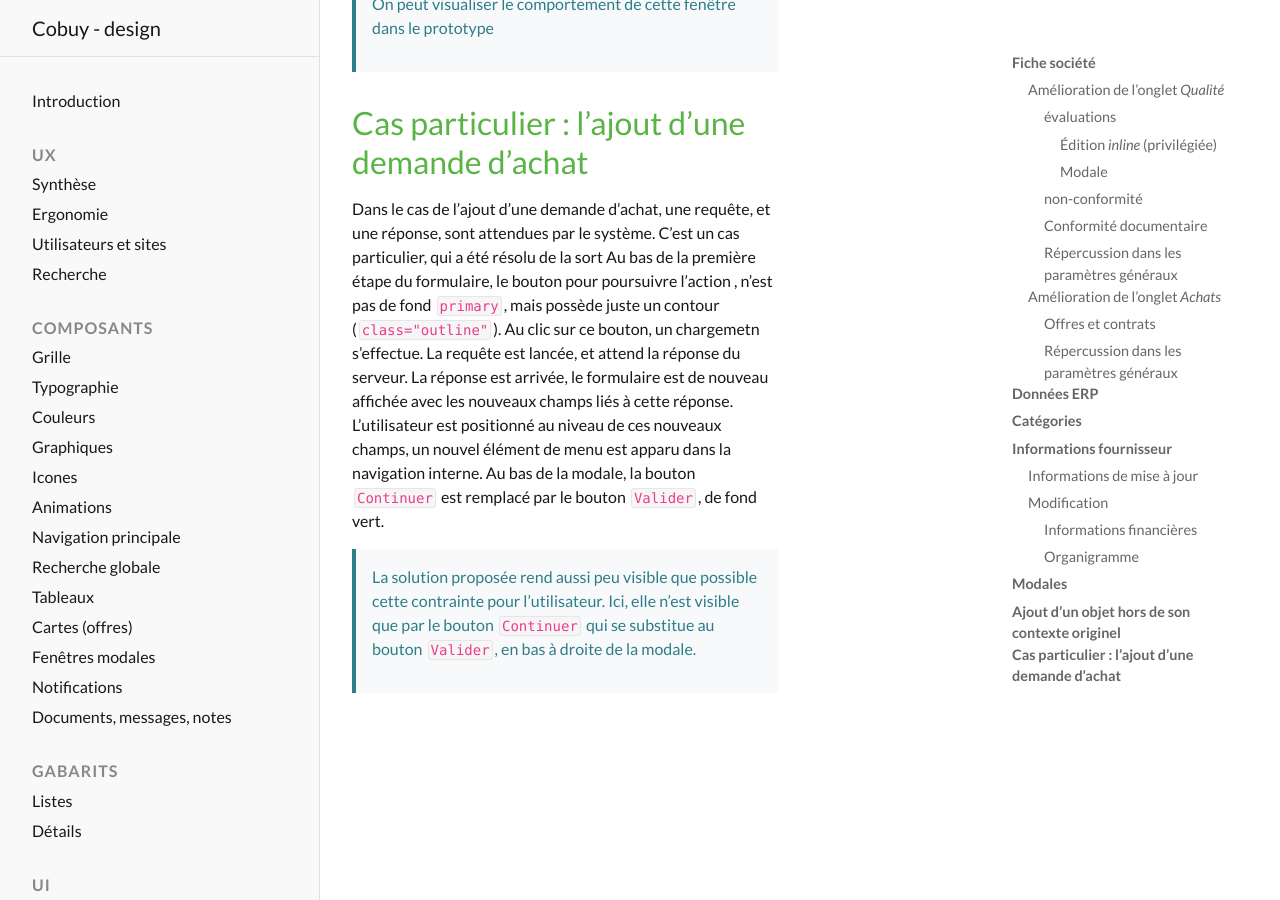
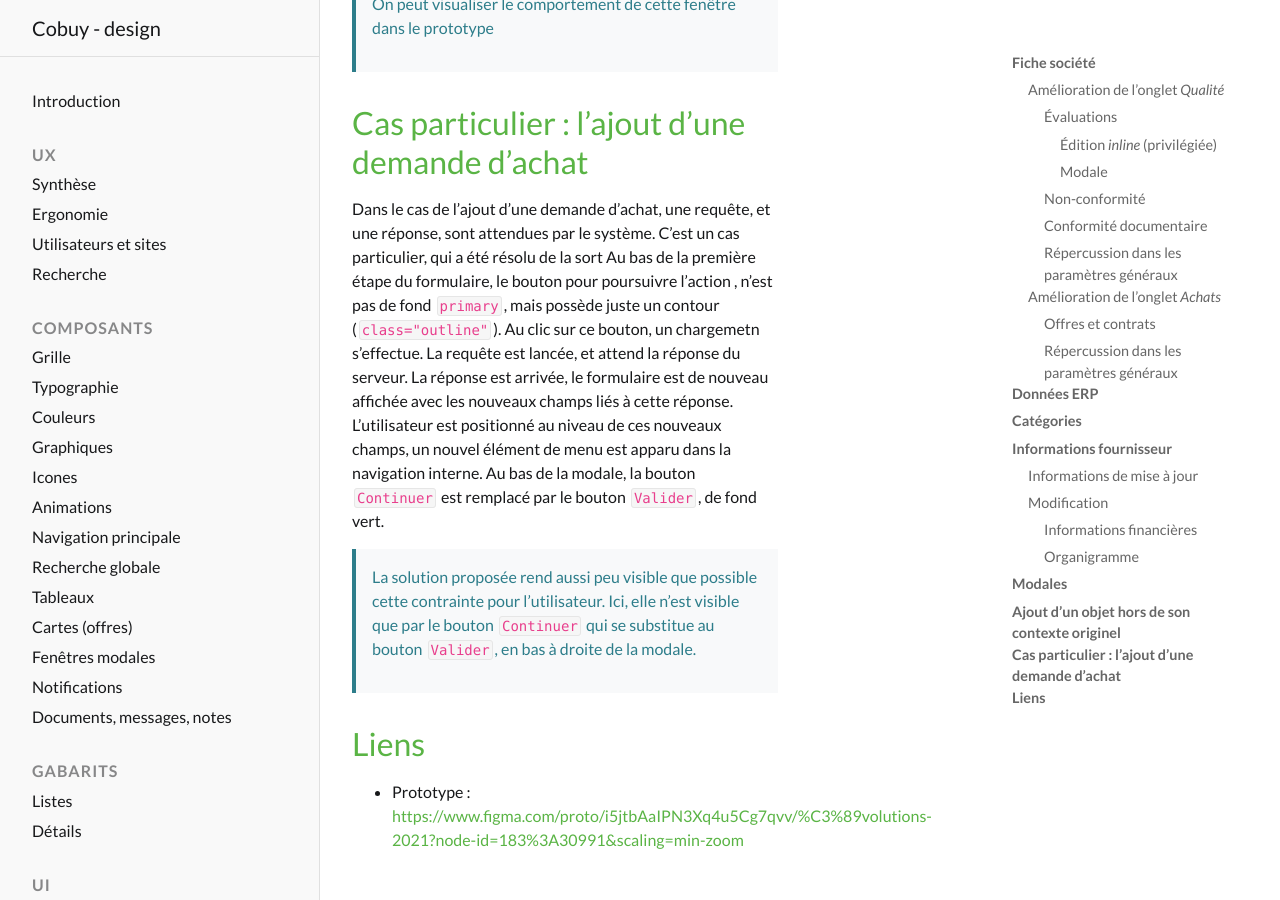
Before and after one commit to patjennings/ux-docs, a Jekyll site: the page built from articles/sprints.s2-2021.md, in a window 1280 px wide and 900 px high, scrolled down 7762 px. Built offline with Jekyll 4.4.1, drawn with Linux system fonts in a browser that asks for light colours; some of the changed text lies outside the part shown.

Commit message:
update sprint 2 2

```diff
--- a/articles/sprints.s2-2021.md
+++ b/articles/sprints.s2-2021.md
@@ -11,7 +11,7 @@ category: "sprints"
 
 ### Amélioration de l'onglet *Qualité* ###
 
-#### évaluations ####
+#### Évaluations ####
 
 Cet onglet est présenté en deux colonnes :
 - à gauche, les valeurs, renseignées régulièrement par l'utilisateur à cet endroit-même
@@ -34,7 +34,7 @@ La valeur en lecture est remplacée par un tryptique
 ###### Modale ######
 L'autre option est d'afficher une modale à l'utilisateur, contenant le champ et la valeur à renseigner
 
-#### non-conformité ####
+#### Non-conformité ####
 Les non conformités s'affichent sous forme de liste
 
 Nouveauté : les archives fermées sont affichées avec un icone `archive`, et sont positionnées en bas de la liste.
@@ -184,3 +184,6 @@ La réponse est arrivée, le formulaire est de nouveau affichée avec les nouvea
 
 
 > La solution proposée rend aussi peu visible que possible cette contrainte pour l'utilisateur. Ici, elle n'est visible que par le bouton `Continuer` qui se substitue au bouton `Valider`, en bas à droite de la modale.
+
+## Liens ##
+- Prototype : <https://www.figma.com/proto/i5jtbAaIPN3Xq4u5Cg7qvv/%C3%89volutions-2021?node-id=183%3A30991&scaling=min-zoom>
```
